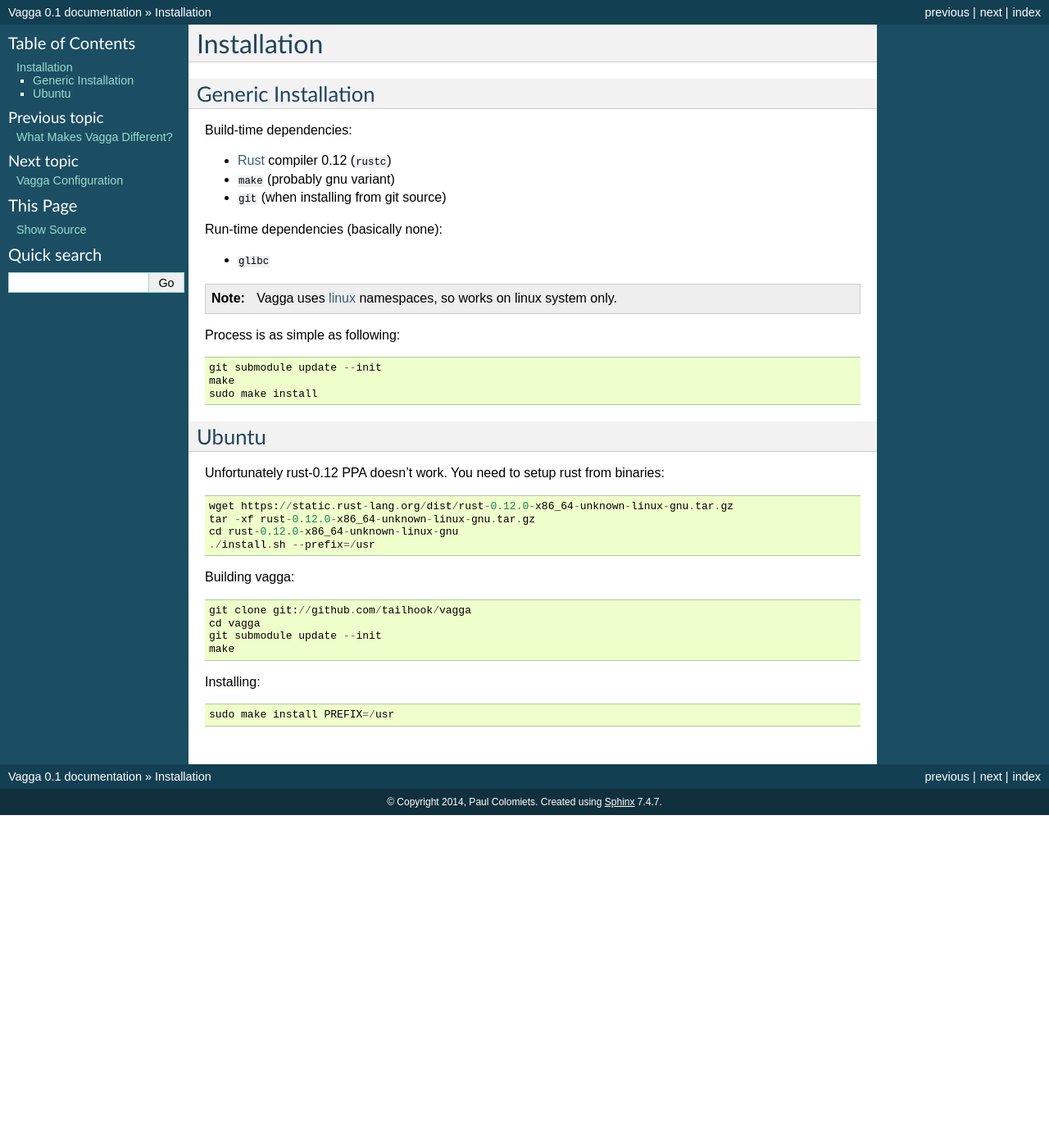
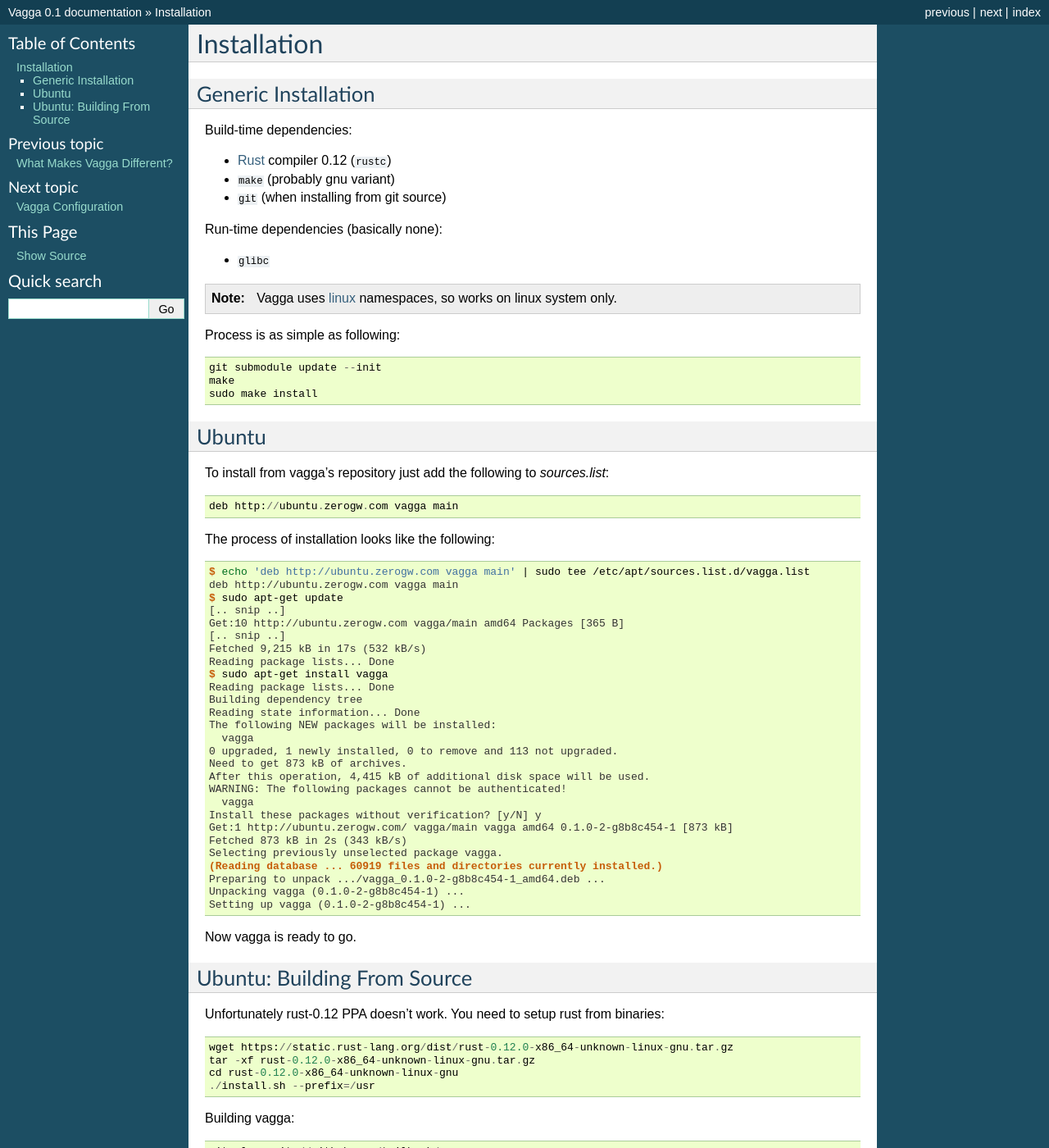
Before and after one commit to tailhook/vagga, a Sphinx documentation site: the page built from docs/installation.rst, in a window 1280 px wide and 1400 px high. Shown: the whole window at 82% size. Built offline with Sphinx 7.4.7, drawn with Linux system fonts in a browser that asks for light colours.

Commit message:
Add documentation of how to install from package

```diff
--- a/docs/installation.rst
+++ b/docs/installation.rst
@@ -35,6 +35,47 @@
 Ubuntu
 ======
 
+To install from vagga's repository just add the following to `sources.list`::
+
+    deb http://ubuntu.zerogw.com vagga main
+
+The process of installation looks like the following:
+
+.. code-block:: console
+
+    $ echo 'deb http://ubuntu.zerogw.com vagga main' | sudo tee /etc/apt/sources.list.d/vagga.list
+    deb http://ubuntu.zerogw.com vagga main
+    $ sudo apt-get update
+    [.. snip ..]
+    Get:10 http://ubuntu.zerogw.com vagga/main amd64 Packages [365 B]
+    [.. snip ..]
+    Fetched 9,215 kB in 17s (532 kB/s)
+    Reading package lists... Done
+    $ sudo apt-get install vagga
+    Reading package lists... Done
+    Building dependency tree
+    Reading state information... Done
+    The following NEW packages will be installed:
+      vagga
+    0 upgraded, 1 newly installed, 0 to remove and 113 not upgraded.
+    Need to get 873 kB of archives.
+    After this operation, 4,415 kB of additional disk space will be used.
+    WARNING: The following packages cannot be authenticated!
+      vagga
+    Install these packages without verification? [y/N] y
+    Get:1 http://ubuntu.zerogw.com/ vagga/main vagga amd64 0.1.0-2-g8b8c454-1 [873 kB]
+    Fetched 873 kB in 2s (343 kB/s)
+    Selecting previously unselected package vagga.
+    (Reading database ... 60919 files and directories currently installed.)
+    Preparing to unpack .../vagga_0.1.0-2-g8b8c454-1_amd64.deb ...
+    Unpacking vagga (0.1.0-2-g8b8c454-1) ...
+    Setting up vagga (0.1.0-2-g8b8c454-1) ...
+
+Now vagga is ready to go.
+
+Ubuntu: Building From Source
+============================
+
 Unfortunately rust-0.12 PPA doesn't work. You need to setup rust from
 binaries::
 
```
